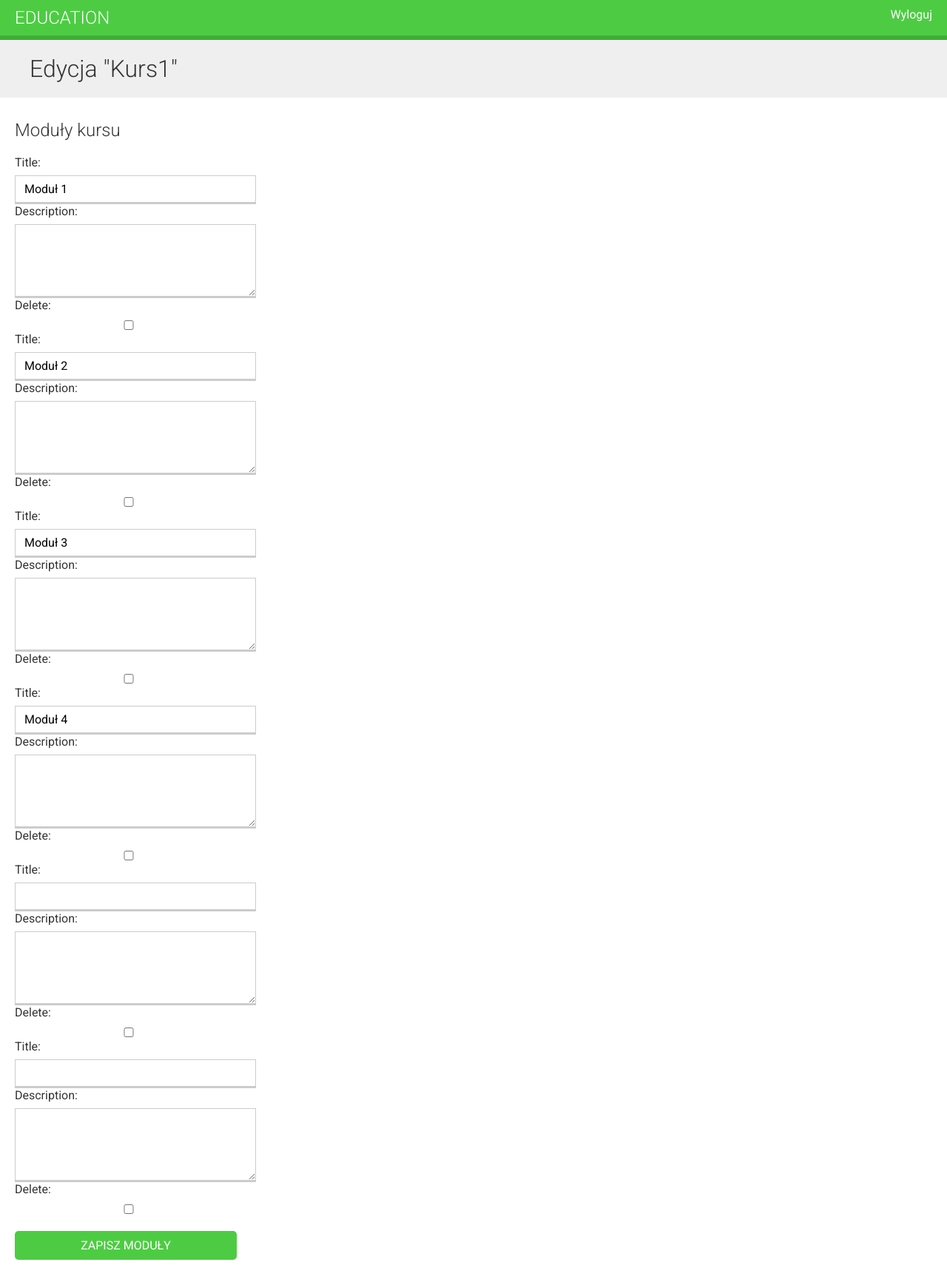
After one commit to sebastianSchulzDev/education, a Django app: page /course/1/module/ in a window 1280 px wide. The commit adds this page. Shown: the whole page at 74% size. Run offline with Django 3.2, Linux system fonts and the light colour scheme; a user stored in the database is signed in; data comes from the database, SQL or seed files in the repository; both versions use the stored data as it was after the commit.

Commit message:
Use formset (part 2)

```diff
--- a/courses/urls.py
+++ b/courses/urls.py
@@ -4,4 +4,5 @@ from . import views
 urlpatterns = [path('mine/', views.ManagerCourseListView.as_view(), name='manage_course_list'),
                path('create/', views.CourseCreateView.as_view(), name='course_create'),
                path('<pk>/edit/', views.CourseUpdateView.as_view(), name='course_edit'),
-               path('<pk>/delete/', views.CourseDeleteView.as_view(), name='course_delete'), ]
+               path('<pk>/delete/', views.CourseDeleteView.as_view(), name='course_delete'),
+               path('<pk>/module/', views.CourseModuleUpdateView.as_view(), name='course_module_update'), ]
--- a/templates/courses/manage/course/list.html
+++ b/templates/courses/manage/course/list.html
@@ -7,7 +7,8 @@
             <div class="course-info">
                 <h3>{{ course.title }}</h3>
                 <p><a href="{% url 'course_edit' course.id %}">Edytuj</a>
-                    <a href="{% url 'course_delete' course.id %}">Usuń</a></p>
+                    <a href="{% url 'course_delete' course.id %}">Usuń</a>
+                    <a href="{% url 'course_module_update' course.id %}">Edytuj moduły</a></p>
             </div>
         {% empty %}
             <p>Jeszcze nie utworzyłeś żadnych kursów.</p>
--- /dev/null
+++ b/templates/courses/manage/module/formset.html
@@ -0,0 +1,16 @@
+{% extends 'base.html' %}
+{% block title %}
+    Edycja "{{ course.title }}"
+{% endblock %}
+{% block content %}
+<h1>Edycja "{{ course.title }}"</h1>
+<div class="module">
+    <h2>Moduły kursu</h2>
+    <form action="" method="post">
+        {{ formset }}
+        {{ formset.management_form }}
+        {% csrf_token %}
+        <input type="submit" class="button" value="Zapisz moduły">
+    </form>
+</div>
+{% endblock %}
```
Also changed, not shown: db.sqlite3.
